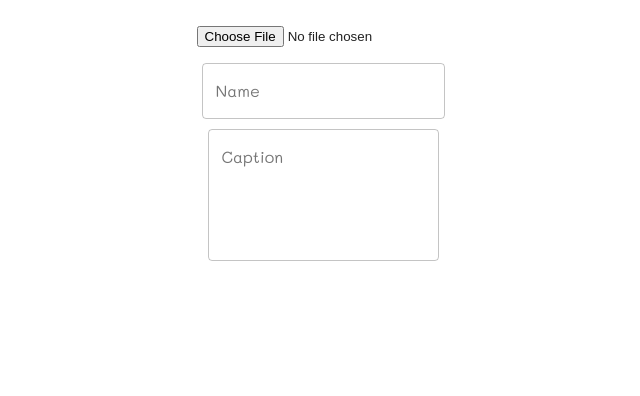
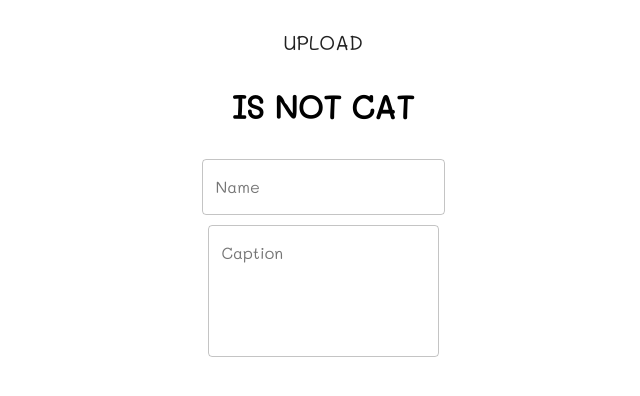
Before and after one commit to linnnruoo/hack_and_meow, a React (Create React App) app: page /upload in a window 1280 px wide. Shown: the top 396 px of the page, without its empty margins (318-958 px from the left). Built offline with nearby package versions, Linux system fonts and the light colour scheme; no server answers.

Commit message:
upload from /upload

```diff
--- a/src/components/Upload.js
+++ b/src/components/Upload.js
@@ -1,6 +1,7 @@
 import React, { Component } from 'react';
 import { TextField, Grid, Button } from '@material-ui/core';
 import { withStyles } from '@material-ui/core/styles';
+import UploadPhoto from './UploadPhoto';
 
 const style = () => ({
   root: {
@@ -36,12 +37,10 @@ class Upload extends Component {
 
     return (
       <Grid className={classes.root} container>
-        <Grid className={classes.grid} xs={12}>
-          <Button>
-            <input type="file" />
-          </Button>
+        <Grid className={classes.grid} xs={12} item>
+          <UploadPhoto></UploadPhoto>
         </Grid>
-        <Grid className={classes.grid} xs={12}>
+        <Grid className={classes.grid} xs={12} item>
           <TextField
             className={classes.textField}
             label="Name"
@@ -52,7 +51,7 @@ class Upload extends Component {
             onChange={this.onChange}
           />
         </Grid>
-        <Grid className={classes.grid} xs={12}>
+        <Grid className={classes.grid} xs={12} item>
           <TextField
             label="Caption"
             placeholder="Please enter the captioneoww"
--- /dev/null
+++ b/src/components/UploadPhoto.js
@@ -0,0 +1,66 @@
+import React, { Component } from 'react';
+
+import * as _ from 'lodash';
+import {retrieveTags , checkCat} from '../services/VisionService';
+import { Button, Typography } from '@material-ui/core';
+import { withStyles } from '@material-ui/core/styles';
+
+const style = () => ({
+  uploadBth: {
+    background: 'red',
+  }
+})
+
+class UploadPhoto extends Component {
+
+  constructor(props) {
+    super(props);
+    this.state = {
+        isCat: false,
+    };
+    this.onFileChange = this.onFileChange.bind(this);
+  }
+
+  onFileChange(e) {
+    let files = e.target.files || e.dataTransfer.files;
+    if (!files.length) {
+        console.log('no files');
+    }
+    retrieveTags(files).then((tags) => {
+      console.dir(tags);
+      _(tags).forEach( (tag) => console.log(tag.name) );
+    });
+
+    checkCat(files).then((res) => {
+      this.setState(() => ({
+        isCat : res
+      }));
+    })
+  }
+
+  render() {
+    const { classes } = this.props;
+
+    return (
+      <div>
+        <input
+          id="my-file-selector"
+          type="file"
+          name="file"
+          onChange={ this.onFileChange }
+          style={{display: 'none'}}
+          accept="image/*"
+        />
+        <label htmlFor="my-file-selector">
+          <Button component="span">
+            <Typography variant="h6">Upload</Typography>
+          </Button>
+        </label>
+
+        { this.state.isCat ? (<h1> IS CAT </h1>) : (<h1> IS NOT CAT </h1>)}
+      </div>
+    );
+  }
+}
+
+export default withStyles(style)(UploadPhoto);
--- /dev/null
+++ b/src/services/VisionService.js
@@ -0,0 +1,43 @@
+import axios from 'axios';
+import * as _ from 'lodash';
+
+const subscriptionKey = process.env.REACT_APP_FACE_API_KEY;
+
+const baseURI = 'https://westcentralus.api.cognitive.microsoft.com/vision/v2.0/';
+
+var headers = {
+    'Content-Type': 'application/octet-stream',
+    'Ocp-Apim-Subscription-Key': subscriptionKey
+}
+
+const retrieveTags = async(file) => {
+    let endPoint = 'tag';
+    const apiUrl = `${baseURI}${endPoint}`;
+    //console.log(apiUrl);
+    const formData = new FormData();
+    formData.append('data', file[0]);
+
+    try {
+        const promise = await axios.post(apiUrl, formData, {headers : headers});
+        return promise.data.tags;
+    }
+    catch (error) {
+        return Promise.reject(new Error(error));
+    }
+};
+
+const checkCat = async(file) => {
+    const tags = await retrieveTags(file);
+    var isCat = false;
+
+    for (var i=0; i<tags.length; i++) {
+
+        if (tags[i]['name'] === "cat") {
+            isCat = true;
+        }
+    }
+
+    return isCat;
+};
+
+export { retrieveTags, checkCat };
```
Also changed, not shown: 1 other file (tests, documents, lock files or other folders).
